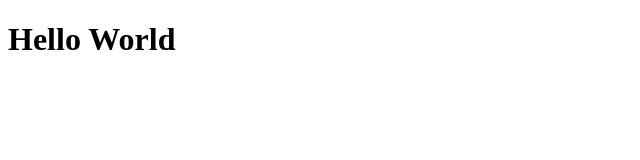
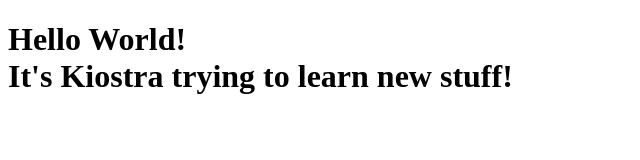
Before and after one commit to kiostra/HTML-test2, a plain HTML site: page site/index.html in a window 1280 px wide. Shown: the whole page, without its empty margins (0-640 px from the left). Drawn offline with Linux system fonts and the light colour scheme.

Commit message:
Small addition to the page content

```diff
--- a/site/index.html
+++ b/site/index.html
@@ -5,7 +5,7 @@
 	<title>Hello World!</title>
 </head>
 <body>
-<h1>Hello World</h1>
+<h1>Hello World! <br> It's Kiostra trying to learn new stuff! </h1>
 
 </body>
 </html>
```
